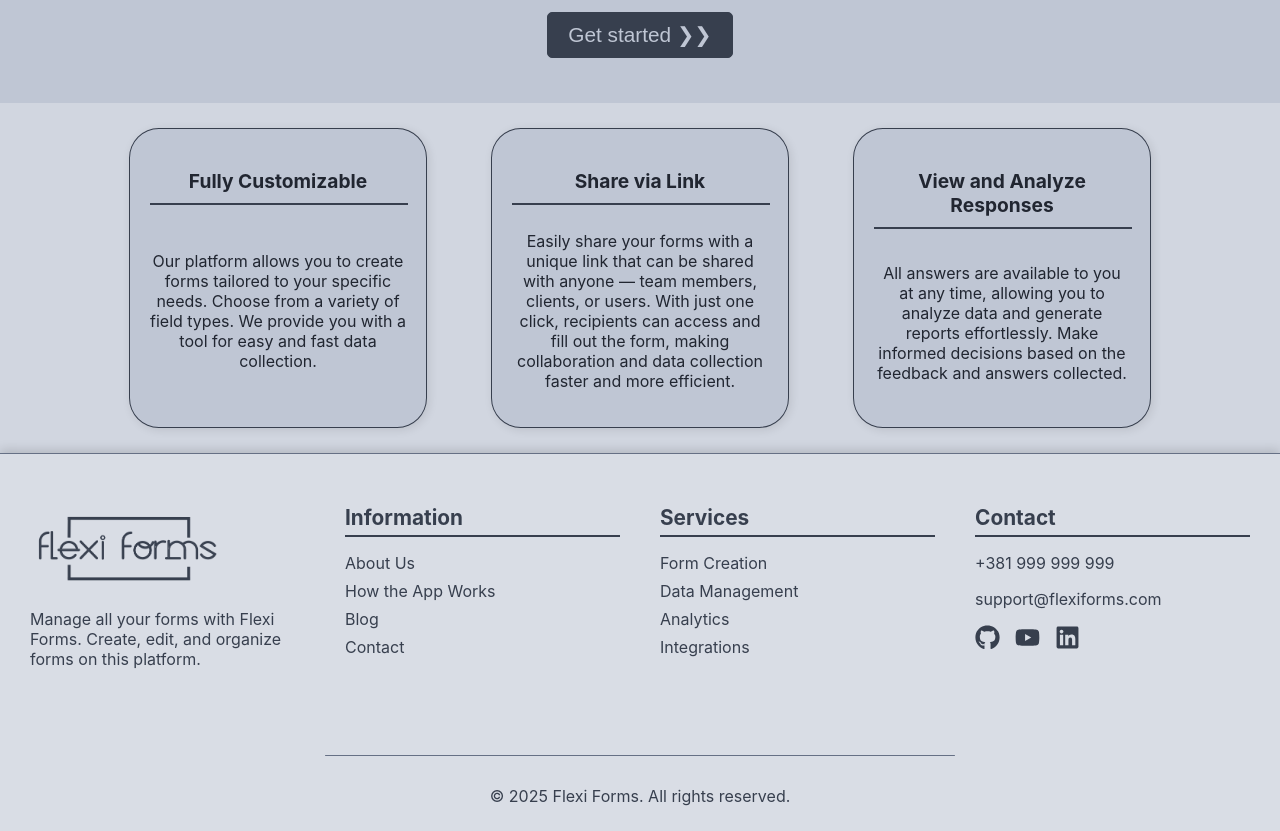
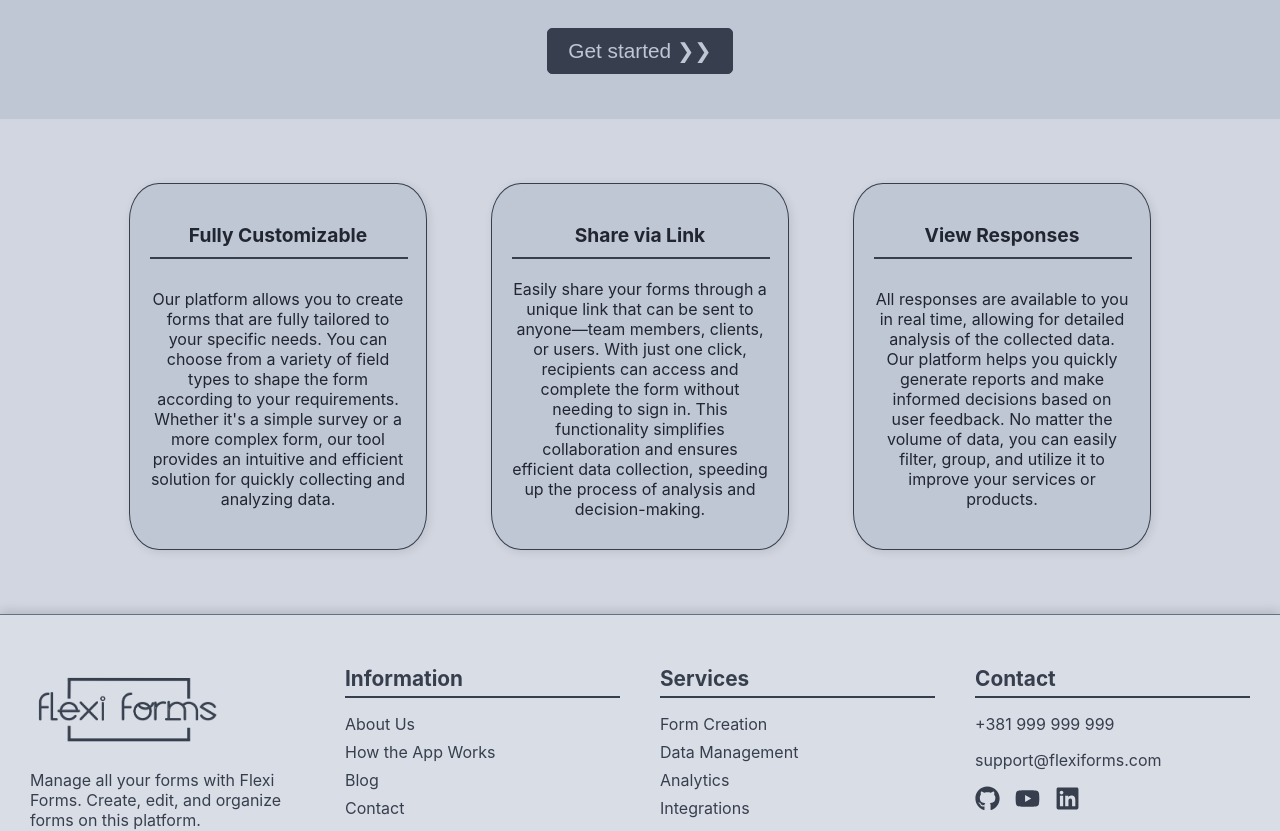
Before and after one commit to katarinamarj/flexi-forms, a React (Create React App) app in the folder frontend/: page /home in a window 1280 px wide. Shown: the part 640-1471 px from the top of the page. Built offline with nearby package versions, Linux system fonts and the light colour scheme.

Commit message:
Changed home page

```diff
--- a/frontend/src/pages/Home.js
+++ b/frontend/src/pages/Home.js
@@ -30,7 +30,7 @@ const Home = () => {
   };
 
   return (
-    <div class="home-page">
+    <div className="home-page">
       <Header />
 
       <div className="home-image-container">
@@ -54,25 +54,27 @@ const Home = () => {
           <h3>Fully Customizable</h3>
           <hr />
           <p>
-            Our platform allows you to create forms tailored to your specific needs.
-            Choose from a variety of field types.
-            We provide you with a tool for easy and fast data collection.
+          Our platform allows you to create forms that are fully tailored to your specific needs.
+          You can choose from a variety of field types to shape the form according to your requirements.
+          Whether it's a simple survey or a more complex form, our tool provides an intuitive and efficient solution for quickly collecting and analyzing data.
           </p>
         </div>
         <div className="feature-box">
           <h3>Share via Link</h3>
           <hr />
           <p>
-            Easily share your forms with a unique link that can be shared with anyone — team members, clients, or users.
-            With just one click, recipients can access and fill out the form, making collaboration and data collection faster and more efficient.
+          Easily share your forms through a unique link that can be sent to anyone—team members, clients, or users.
+          With just one click, recipients can access and complete the form without needing to sign in.
+          This functionality simplifies collaboration and ensures efficient data collection, speeding up the process of analysis and decision-making.
           </p>
         </div>
         <div className="feature-box">
-          <h3>View and Analyze Responses</h3>
+          <h3>View Responses</h3>
           <hr />
           <p>
-            All answers are available to you at any time, allowing you to analyze data and generate reports effortlessly.
-            Make informed decisions based on the feedback and answers collected.
+          All responses are available to you in real time, allowing for detailed analysis of the collected data.
+          Our platform helps you quickly generate reports and make informed decisions based on user feedback.
+          No matter the volume of data, you can easily filter, group, and utilize it to improve your services or products.
           </p>
         </div>
       </div>
--- a/frontend/src/styles/Home.css
+++ b/frontend/src/styles/Home.css
@@ -9,12 +9,15 @@
   align-items: center;
   width: 100%;
   background-color: #D1D6E0;
+  margin-top: 1rem;
 }
 
 .home-image {
   width: 70%;
   height: 50%;
   transition: opacity 0.5s ease-in-out;
+  object-fit: cover;
+  background-color: #D1D6E0;
 }
 
 .prev-button, .next-button {
@@ -24,58 +27,61 @@
   color: #373F4E;
   background-color: #D1D6E0;
   border: none;
-  padding: 10px 15px;
+  padding: 0.625rem 0.9375rem;
   cursor: pointer;
-  font-size: 24px;
+  font-size: 1.5rem;
   border-radius: 50%;
+  transition: transform 0.3s ease, box-shadow 0.3s ease;
 }
 
 .prev-button:hover, .next-button:hover {
-  background-color: #667085;
+  box-shadow: 0px 0 10px rgba(0, 0, 0, 0.2);
 }
 
 .prev-button {
-  left: 10px;
+  left: 0.625rem;
 }
 
 .next-button {
-  right: 10px;
+  right: 0.625rem;
 }
 
-@media (max-width: 600px) {
+@media (max-width:37.5rem) {
   .prev-button, .next-button {
-    padding: 5px 10px;
-    font-size: 18px;
+    padding: 0.3125rem 0.625rem;
+    font-size: 1.125rem;
   }
 }
 
 .home-content {
   text-align: center;
   background-color: #BFC6D4;
-  padding: 20px;
+  padding: 1.25rem;
   color: #373F4E;
 }
 
 .home-content p {
-  font-size: 18px;
-  margin-bottom: 10px;
+  font-size: 1.125rem;
+  margin-bottom: 0.625rem;
 }
 
 .get-started-button {
   background-color: #373F4E;
   color: #BFC6D4;
-  padding: 10px 20px;
-  border-radius: 5px;
+  padding: 0.625rem 1.25rem;
+  border-radius: 0.3125rem;
   font-size: 1.3rem;
   cursor: pointer;
-  transition: background-color 0.3s ease;
   margin-top: 2%;
   margin-bottom: 2%;
-  border: 1px solid #373F4E;
+  border: 0.0625rem solid #373F4E;
+  transition: transform 0.3s ease, box-shadow 0.3s ease;
+
 }
 
 .get-started-button:hover {
-  background-color: #667085;
+  transform: scale(1.05);
+  box-shadow: 0px 0.625rem 1.25rem rgba(0, 0, 0, 0.2);
 }
 
 .features-container {
@@ -83,33 +89,41 @@
   display: flex;
   justify-content: center;
   gap: 5%;
-  margin-top: 2%;
-  margin-bottom: 2%;
+  margin-top: 4rem;
+  margin-bottom: 4rem;
 }
 
 .feature-box {
   width: 20%;
   height: auto;
-  padding: 20px;
+  padding: 1.25rem;
   background-color: #BFC6D4;
   border-radius: 10%;
-  border: #373F4E 1px solid;
+  border: #373F4E 0.0625rem solid;
   text-align: center;
-  box-shadow: 2px 2px 10px rgba(0, 0, 0, 0.1);
+  box-shadow: 0.125rem 0.125rem 0.625rem rgba(0, 0, 0, 0.1);
   display: flex;
   flex-direction: column;
   justify-content: space-between;
+  transition: transform 0.3s ease, box-shadow 0.3s ease;
+  font-size: 1rem;
+
+}
+
+.feature-box:hover{
+  transform: scale(1.05);
+  box-shadow: 0px 0.625rem 1.25rem rgba(0, 0, 0, 0.2);
 }
 
 .feature-box h3 {
   font-size: 1.2rem;
-  margin-bottom: 10px;
+  margin-bottom: 0.625rem;
   color: #212631;
 }
 
 .feature-box hr {
   width: 100%;
-  margin: 0 auto 10px auto;
+  margin: 0 auto 0.625rem auto;
   border: 1.5px solid #373F4E;
 }
 
@@ -119,4 +133,6 @@
   align-items: center;
   text-align: center;
   color: #212631;
+  margin-top: 0.625rem;;
+  margin-bottom: 0.625rem;;
 }
```
